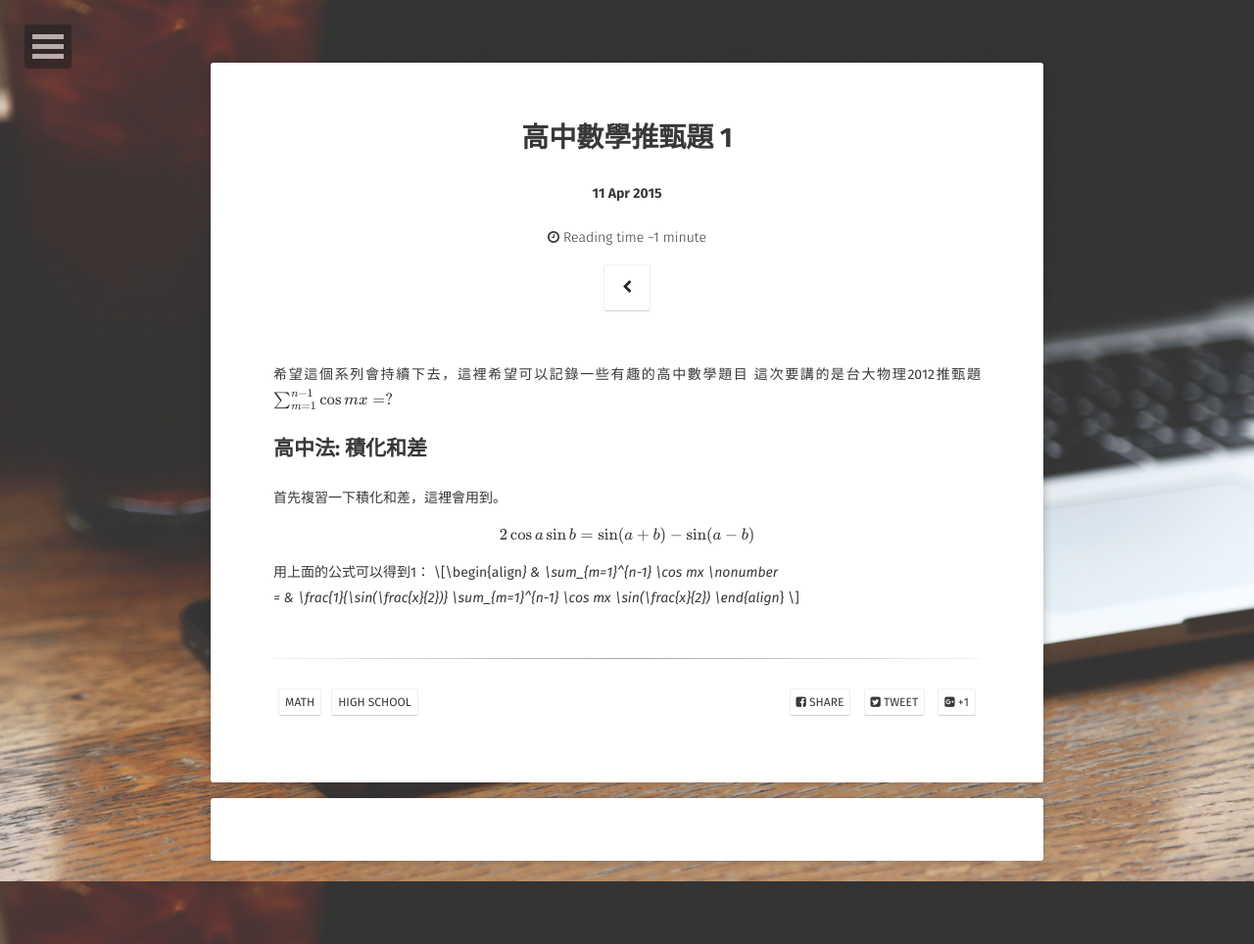
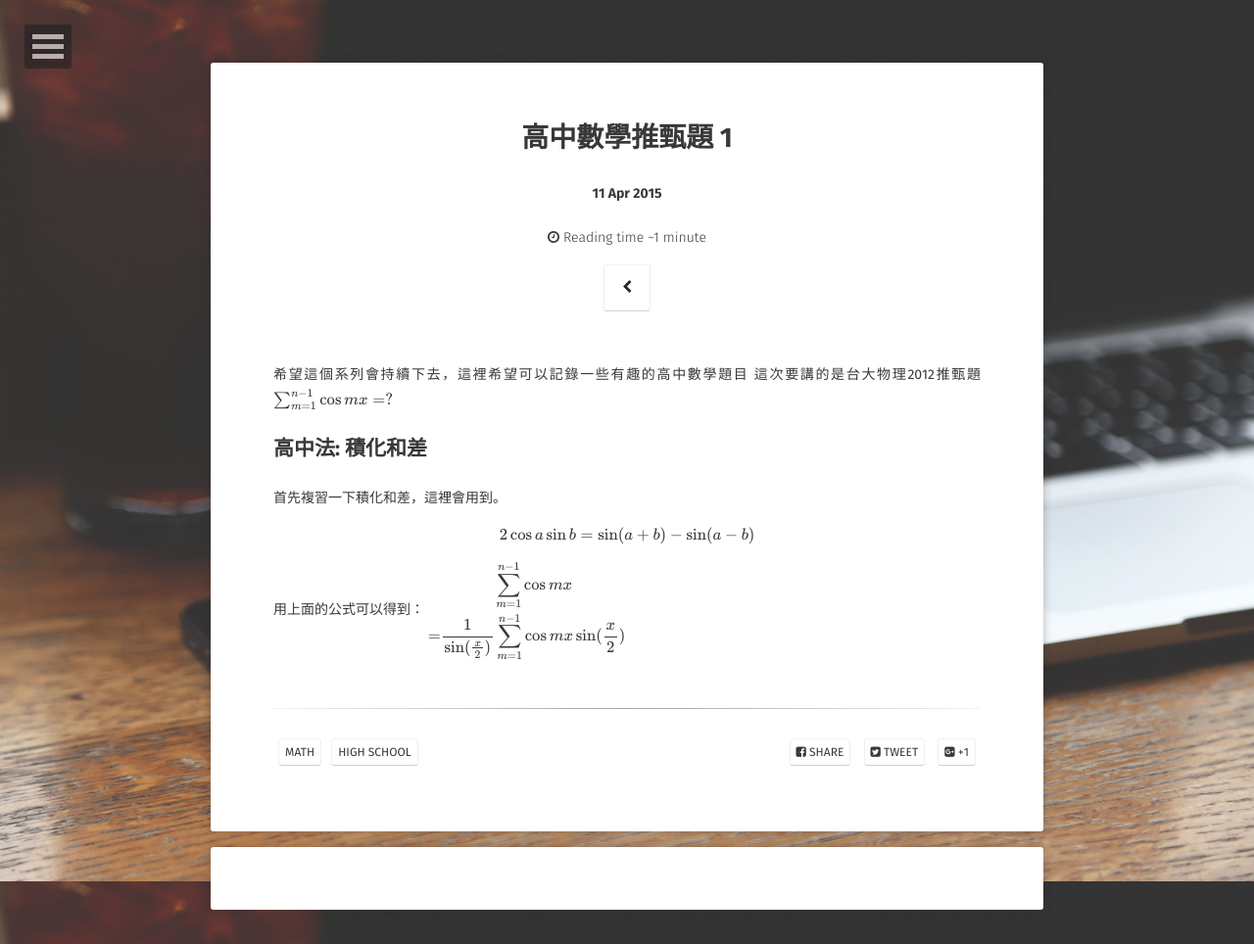
Before and after one commit to SungLinHsieh/sunglinhsieh.github.io, a Jekyll site: the page built from _posts/2015-04-11-高中數學推甄題-1.md, in a window 1280 px wide. Shown: the whole page at 98% size. Built offline with Jekyll 4.4.1, drawn with Linux system fonts in a browser that asks for light colours; some web fonts are replaced; formulas are drawn with MathJax 3; comment, search, counter and statistics services are not loaded.

Commit message:
add a post and test mathjax

```diff
--- a/_posts/2015-04-11-高中數學推甄題-1.md
+++ b/_posts/2015-04-11-高中數學推甄題-1.md
@@ -17,9 +17,8 @@ comments: true
 ## 高中法: 積化和差
 首先複習一下積化和差，這裡會用到。
 \\[2\cos a \sin b = \sin(a+b) - \sin(a-b)\\]
-用上面的公式可以得到1：
-\\[\begin{align*}
-& \sum_{m=1}^{n-1} \cos mx \nonumber \\
+用上面的公式可以得到：
+$$\begin{eqnarray*}
+& \sum_{m=1}^{n-1} \cos mx\\
  = & \frac{1}{\sin(\frac{x}{2})} \sum_{m=1}^{n-1} \cos mx \sin(\frac{x}{2})
- \end{align*}
- \\]
+ \end{eqnarray*}$$
```
Also changed, not shown: 2 other files.
